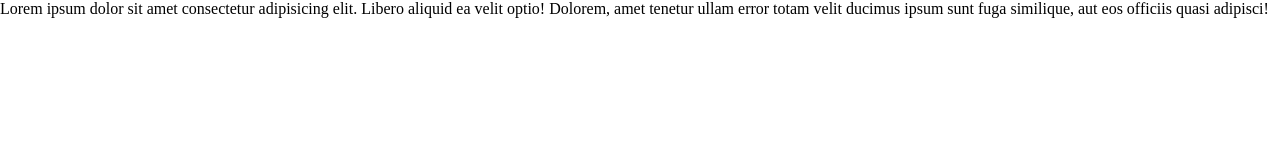
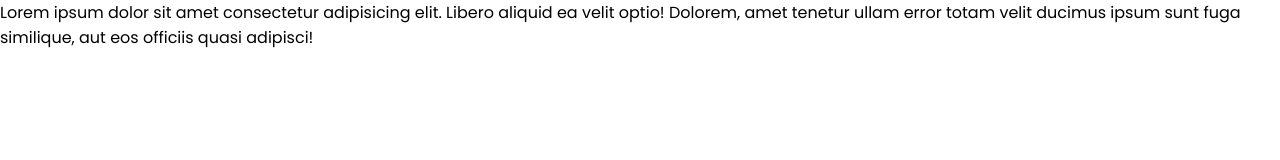
Before and after one commit to LeKorshunov/green, a plain HTML site: page index.html in a window 1280 px wide. Drawn offline with Linux system fonts and the light colour scheme.

Commit message:
Сохранил элементы из макета

```diff
--- a/css/main.css
+++ b/css/main.css
@@ -1,4 +1,7 @@
 @import url(reset.css);
 @import url('https://fonts.googleapis.com/css2?family=Poppins:wght@400;500;600;700&display=swap');
 
-/* font-family: 'Poppins', sans-serif; */
+body {
+    font-family: 'Poppins', sans-serif;
+
+}
```
Also changed, not shown: img/cta/cta-el-01.svg (added), img/cta/cta-el-02.svg (added), img/customers/customers.jpg (added), img/customers/stars-rating.svg (added), img/customers/user-avatar.png (added), img/header/el-1.svg (added), img/header/el-2.svg (added), img/header/el-3.svg (added), img/header/el-4.svg (added), img/header/header-image.png (added), img/slider/01.jpg (added), img/slider/02.jpg (added), img/slider/03.jpg (added), img/slider/arrow-left.svg (added), 1 more files.
